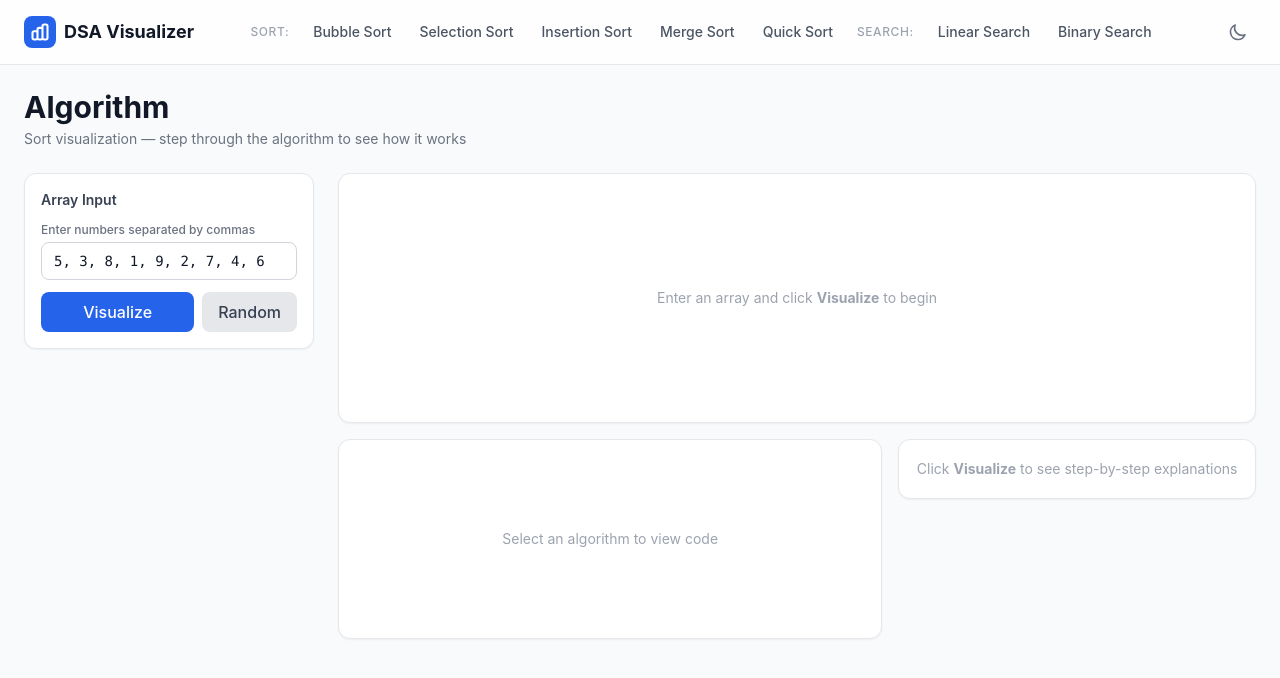
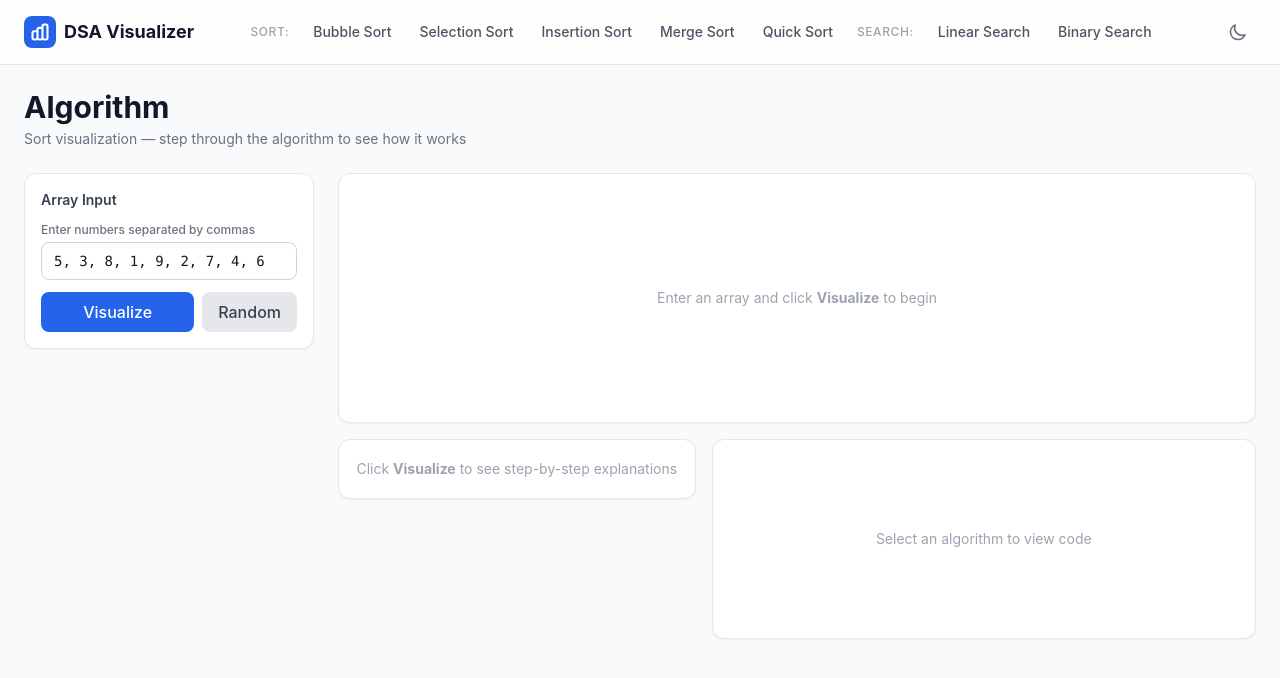
Before and after one commit to mo-hossam-stack/DSA-Studio, a React (Vite) app in the folder frontend/: page /1 in a window 1280 px wide. Shown: the top 678 px of the page. Built offline with nearby package versions, Linux system fonts and the light colour scheme; the HTML template or start-up script is replaced by a standard one.

Commit message:
refactor: swap position of CodePanel and StepExplanation in AlgorithmPage layout

```diff
--- a/frontend/src/pages/AlgorithmPage.jsx
+++ b/frontend/src/pages/AlgorithmPage.jsx
@@ -144,19 +144,19 @@ export default function AlgorithmPage() {
             />
           )}
 
-          {/* Bottom panels: Code + Explanation side by side on desktop */}
+          {/* Bottom panels: Explanation + Code side by side on desktop */}
           <div className="grid grid-cols-1 lg:grid-cols-5 gap-4">
-            <div className="lg:col-span-3">
-              <CodePanel
-                metadata={metadata}
-                codeLine={currentSnapshot?.codeLine}
-              />
-            </div>
             <div className="lg:col-span-2">
               <StepExplanation
                 explanation={currentSnapshot?.explanation}
                 currentStep={currentStep}
                 totalSteps={totalSteps}
+              />
+            </div>
+            <div className="lg:col-span-3">
+              <CodePanel
+                metadata={metadata}
+                codeLine={currentSnapshot?.codeLine}
               />
             </div>
           </div>
```
